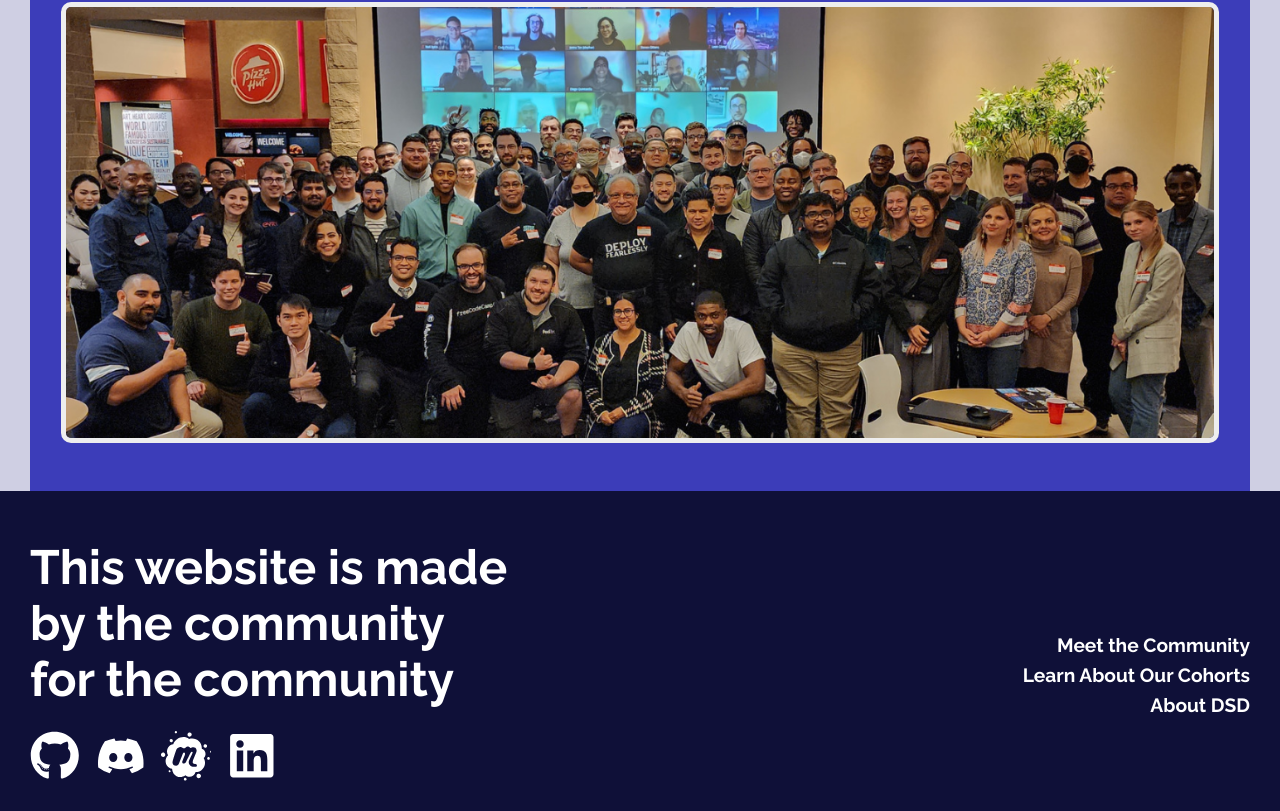
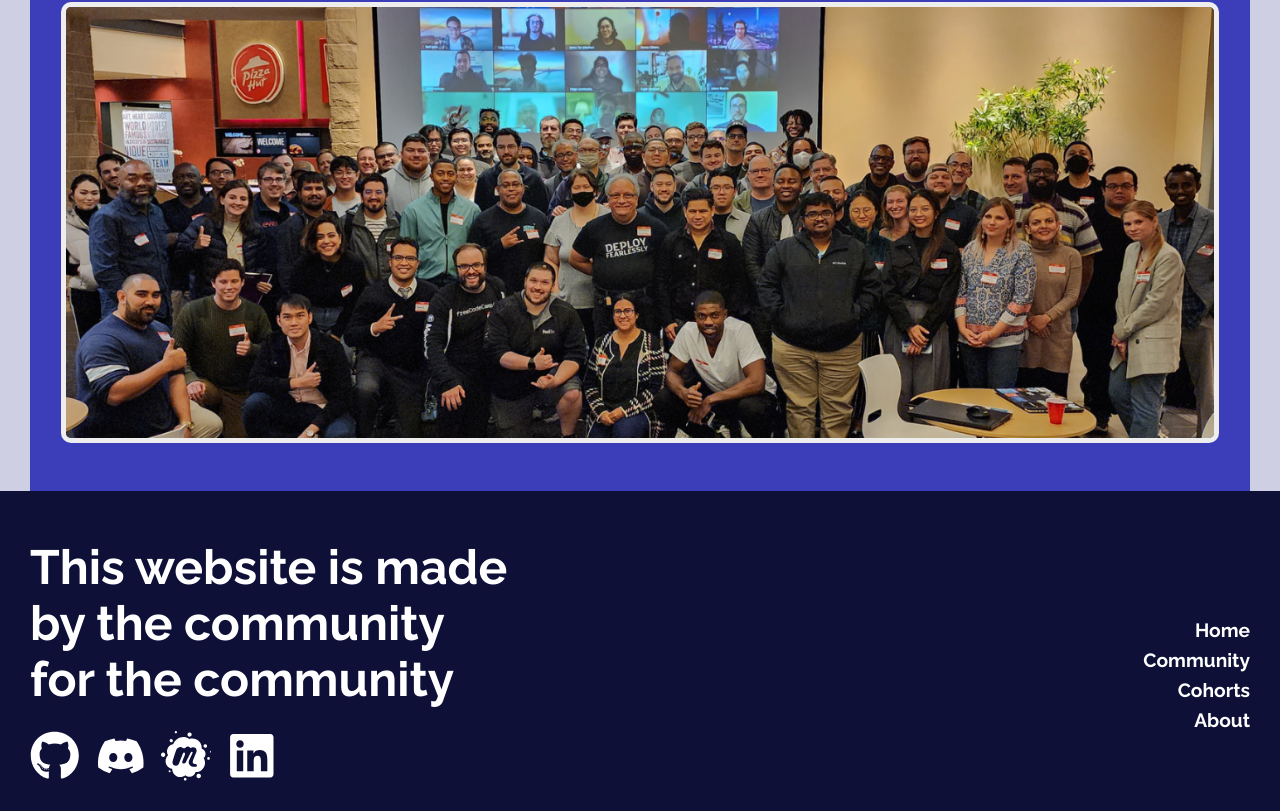
Before and after one commit to dallassoftwaredevelopers/DSDsite, a Next.js app: page / in a window 1280 px wide. Shown: the part 2416-3227 px from the top of the page. Built offline with nearby package versions, Linux system fonts and the light colour scheme.

Commit message:
chore: Edit right side of footer(edit-right-footer)

```diff
--- a/package.json
+++ b/package.json
@@ -15,6 +15,7 @@
   "dependencies": {
     "@tanstack/react-query": "^5.54.1",
     "appwrite": "^15.0.0",
+    "dallas-software-developers": "file:",
     "next": "^14.2.16",
     "react": "^18",
     "react-dom": "^18",
--- a/src/app/components/footer/footer.tsx
+++ b/src/app/components/footer/footer.tsx
@@ -24,11 +24,10 @@ export default function Footer() {
         </div>
         <div className={styles.rightFooterContainer}>
           <div className={styles.links}>
-            <Link href={internalLinks.community.link}>Meet the Community</Link>
-            <Link href={internalLinks.cohorts.link}>
-              Learn About Our Cohorts
-            </Link>
-            <Link href={internalLinks.about.link}>About DSD</Link>
+            <Link href={internalLinks.home.link}>Home</Link>
+            <Link href={internalLinks.community.link}>Community</Link>
+            <Link href={internalLinks.cohorts.link}>Cohorts</Link>
+            <Link href={internalLinks.about.link}>About</Link>
           </div>
         </div>
       </div>
```
Also changed, not shown: 1 other file (tests, documents, lock files or other folders).
